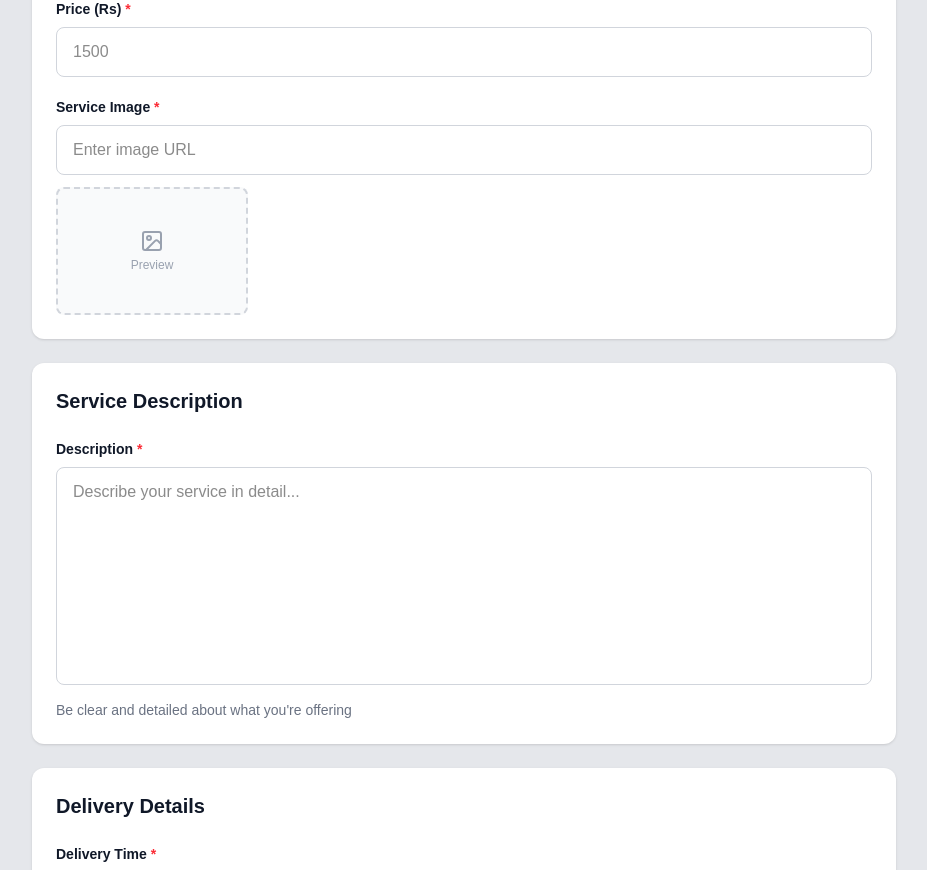
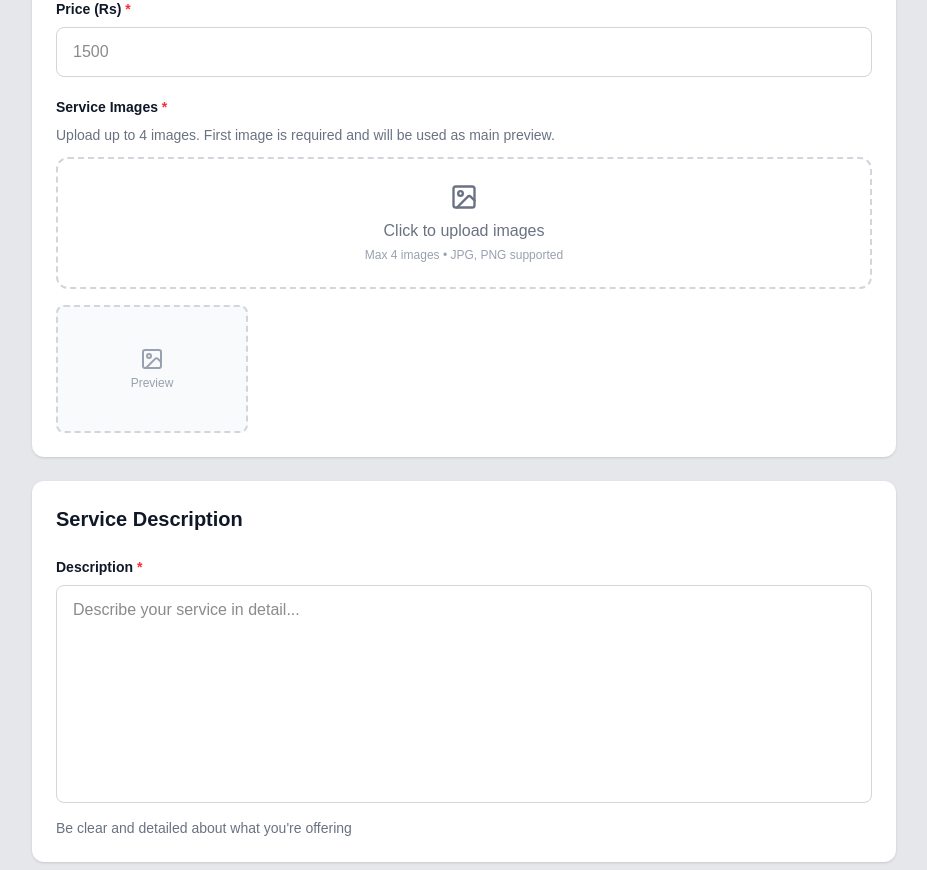
Before and after one commit to PratikPant01/SkillSwap, a Next.js app in the folder skillswap-frontend/: page /post/create in a window 1280 px wide. Shown: the part 820-1690 px from the top of the page, without its empty margins (176-1103 px from the left). Built offline with nearby package versions, Linux system fonts and the light colour scheme.

Commit message:
Modified some image UI

```diff
--- a/skillswap-frontend/app/post/create/page.tsx
+++ b/skillswap-frontend/app/post/create/page.tsx
@@ -6,10 +6,28 @@ export default function CreatePostPage() {
     const [tags, setTags] = useState<string[]>([]);
     const [tagInput, setTagInput] = useState<string>("");
     const [imagePreview,setImagePreview] = useState("");
+    const [images, setImages] = useState<string[]>([]);
 
 
-    const handleImageUrlChange = (e: React.ChangeEvent<HTMLInputElement>) => {
-        setImagePreview(e.target.value);
+ const handleImageUpload = (e: React.ChangeEvent<HTMLInputElement>) => {
+        const files = e.target.files;
+        if (!files) return;
+
+        const newImages: string[] = [];
+
+        Array.from(files).forEach(file => {
+            const previewUrl = URL.createObjectURL(file);
+            newImages.push(previewUrl);
+        });
+
+        setImages(prev => {
+            const combined = [...prev, ...newImages];
+            return combined.slice(0,4); // max 4 images
+        });
+    };
+
+    const removeImage = (index:number) => {
+        setImages(prev => prev.filter((_,i) => i !== index));
     };
 
     const addTag = () => {
@@ -133,48 +151,73 @@ export default function CreatePostPage() {
                         </div>
                         )}
 
+                    {/* Image Upload Wala Part */}
                     <div>
-                        {/* Image URL Input Tara this not practical we just upload image from user */}
                         <label className="block text-sm font-semibold text-gray-900 mb-2">
-                        Service Image <span className="text-red-500">*</span>
+                            Service Images <span className="text-red-500">*</span>
                         </label>
+
+                        <p className="text-sm text-gray-500 mb-3">
+                            Upload up to 4 images. First image is required and will be used as main preview.
+                        </p>
+
+                        {/* Styled Upload Box */}
+                        <label className="cursor-pointer">
+
                             <input
-                        type="text"
-                        placeholder="Enter image URL"
-                        value={imagePreview}
-                        onChange={handleImageUrlChange}
-                        className="w-full px-4 py-3 border border-gray-300 rounded-lg focus:outline-none focus:ring-2 focus:ring-blue-500 focus:border-transparent mb-3"
-                        required
+                                type="file"
+                                accept="image/*"
+                                multiple
+                                onChange={handleImageUpload}
+                                className="hidden"
+                                required={images.length === 0}
                             />
 
-                        {/* Image Preview */}
-                        <div className="relative inline-block">
+                            <div className="w-full border-2 border-dashed border-gray-300 rounded-xl p-6 flex flex-col items-center justify-center text-gray-500 hover:border-blue-500 hover:bg-blue-50 transition">
+                                <ImageIcon size={28}/>
+                                <span className="mt-2 font-medium">
+                                    Click to upload images
+                                </span>
+                                <span className="text-xs text-gray-400 mt-1">
+                                    Max 4 images • JPG, PNG supported
+                                </span>
+                            </div>
+                        </label>
 
-                        {imagePreview ? (
-                            <>
+                        {/* Image Preview Grid */}
+                        <div className="flex flex-wrap gap-3 mt-4">
+                            {images.length > 0 ? (
+                                images.map((img,index)=>(
+                                    <div key={index} className="relative inline-block">
                                         <img
-                                src={imagePreview}
-                                alt="Preview"
+                                            src={img}
                                             className="w-48 h-32 object-cover rounded-lg border border-gray-200"
                                         />
 
                                         <button
                                             type="button"
-                                onClick={() => setImagePreview("")}
+                                            onClick={()=>removeImage(index)}
                                             className="absolute -top-2 -right-2 bg-red-500 text-white rounded-full p-1 hover:bg-red-600 transition"
                                         >
-                                <X size={14} />
+                                            <X size={14}/>
                                         </button>
-                            </>
-                        ) : (
+
+                                        {index===0 && (
+                                            <span className="absolute bottom-1 left-1 text-xs bg-black/70 text-white px-2 py-0.5 rounded">
+                                                Main
+                                            </span>
+                                        )}
+                                    </div>
+                                ))
+                            ):(
                                 <div className="w-48 h-32 flex flex-col items-center justify-center rounded-lg border-2 border-dashed border-gray-300 bg-gray-50 text-gray-400">
-                            <ImageIcon size={24} />
+                                    <ImageIcon size={24}/>
                                     <span className="text-xs mt-1">Preview</span>
                                 </div>
                             )}
-
                         </div>
                     </div>
+
                 </div>
                 </div>
 
```
Lines whose indentation alone changed are shown as unchanged.
